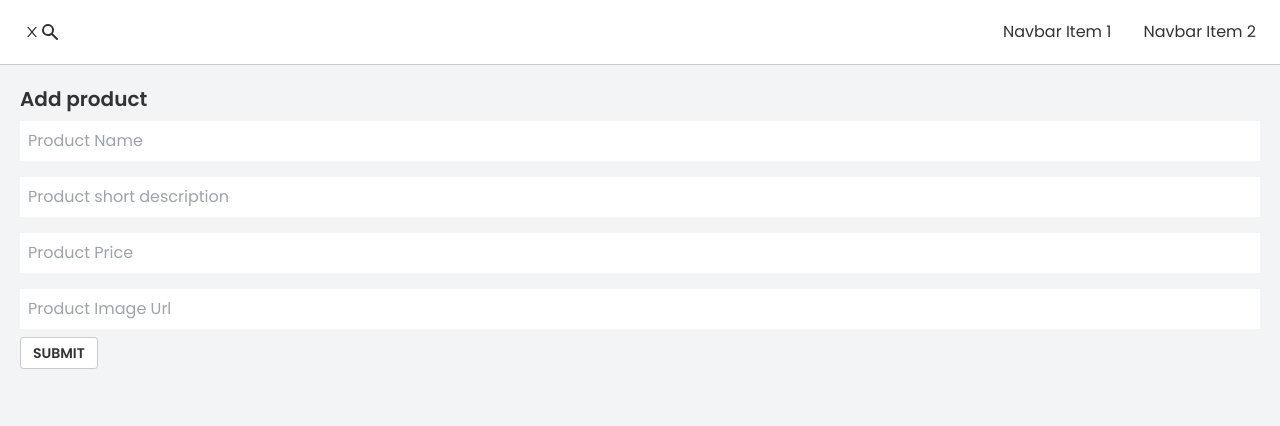
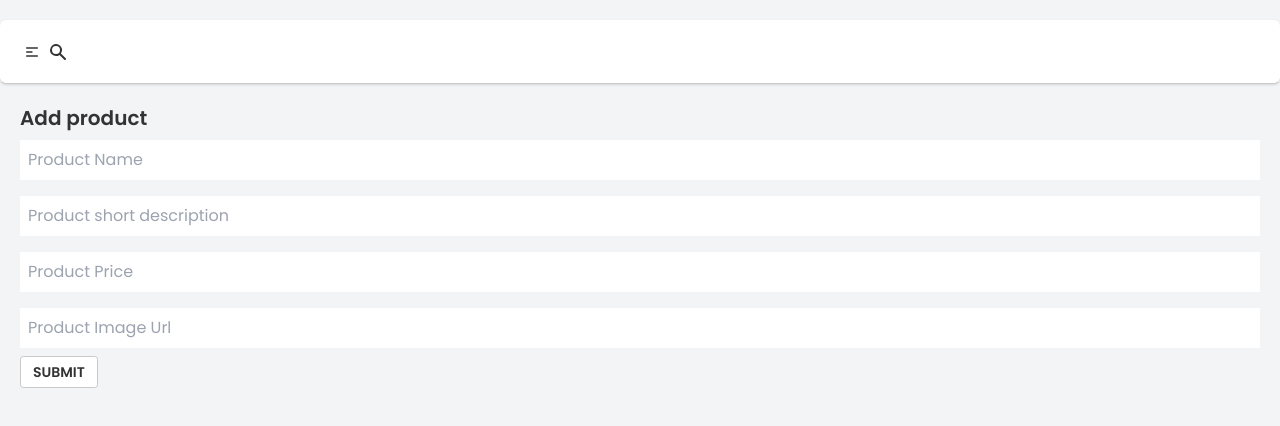
Before and after one commit to BadgerSIO/b2b-admin-control, a Next.js app: page /addproduct in a window 1280 px wide. Shown: the top 426 px of the page. Built offline with nearby package versions, Linux system fonts and the light colour scheme.

Commit message:
nav design changed

```diff
--- a/app/customers/page.js
+++ b/app/customers/page.js
@@ -1,20 +1,21 @@
 import { HiPlus } from "react-icons/hi";
 import CustomerCard from "./CustomerCard";
 
-const Customers = async () => {
+const Customers = async (props) => {
   const res = await fetch(
     "https://product-management-server-omega.vercel.app/orders"
   );
   const data = await res.json();
+  console.log(props);
   return (
-    <section className="w-full px-5">
+    <section className="w-full px-5 container">
       <div className="flex justify-between my-5">
         <h1 className="text-2xl capitalize font-semibold">My Customers</h1>
         <button className="btn btn-outline btn-sm border-borderGray">
           <HiPlus />
         </button>
       </div>
-      <div className="grid grid-cols-1 ">
+      <div className="grid grid-cols-fluid2 gap-5 ">
         {data?.map((order) => (
           <CustomerCard key={order._id} order={order} />
         ))}
--- a/app/layout.js
+++ b/app/layout.js
@@ -7,6 +7,7 @@ import {
   HiOutlineInboxIn,
   HiOutlineFolder,
   HiOutlineUsers,
+  HiOutlineMenuAlt1,
 } from "react-icons/hi";
 import { AiOutlineClose } from "react-icons/ai";
 import { BsBox } from "react-icons/bs";
@@ -26,11 +27,11 @@ export default function RootLayout({ children }) {
   return (
     <html data-theme="wireframe" lang="en">
       <body className={`${poppins.className} bg-gray-100`}>
-        <div className="drawer">
+        <div className="drawer ">
           <input id="b2bdrawer" type="checkbox" className="drawer-toggle" />
           <div className="drawer-content flex flex-col">
             {/* <!-- Navbar --> */}
-            <div className="w-full navbar bg-white border-b border-borderGray">
+            <div className="w-full navbar bg-white border-b border-borderGray container lg:mt-5 shadow lg:rounded-md">
               <div className="flex-none lg:hidden">
                 <label htmlFor="b2bdrawer" className="btn btn-square btn-ghost">
                   <svg
@@ -49,20 +50,17 @@ export default function RootLayout({ children }) {
                 </label>
               </div>
               <div className="flex-1 px-2 mx-2">
-                <label htmlFor="b2bdrawer" className=" hidden lg:inline-block">
-                  <AiOutlineClose />
+                <label
+                  htmlFor="b2bdrawer"
+                  className=" hidden lg:inline-block mr-2"
+                >
+                  <HiOutlineMenuAlt1 />
                 </label>
                 <HiSearch className="text-xl" />
               </div>
               <div className="flex-none hidden lg:block">
                 <ul className="menu menu-horizontal">
                   {/* <!-- Navbar menu content here --> */}
-                  <li>
-                    <a>Navbar Item 1</a>
-                  </li>
-                  <li>
-                    <a>Navbar Item 2</a>
-                  </li>
                 </ul>
               </div>
             </div>
@@ -74,7 +72,7 @@ export default function RootLayout({ children }) {
             <ul className="menu p-4 w-80 bg-base-100">
               {/* <!-- Sidebar content here --> */}
               <li>
-                <Link href={"/"} className="flex items-center">
+                <Link href={"/"} className="flex items-center mt-5">
                   <HiOutlineHome className="text-3xl text-gray-500" /> Dashboard
                 </Link>
               </li>
@@ -107,7 +105,7 @@ export default function RootLayout({ children }) {
               </li>
 
               <li className="absolute -top-1 right-0 ">
-                <label htmlFor="b2bdrawer" className="btn btn-square btn-ghost">
+                <label htmlFor="b2bdrawer" className="cursor-pointer">
                   <AiOutlineClose />
                 </label>
               </li>
--- a/tailwind.config.js
+++ b/tailwind.config.js
@@ -9,12 +9,16 @@ module.exports = {
     "./src/**/*.{js,ts,jsx,tsx}",
   ],
   theme: {
+    container: {
+      center: true,
+    },
     extend: {
       colors: {
         borderGray: "#cacaca",
       },
       gridTemplateColumns: {
         fluid: "repeat(auto-fit,minmax(10rem,1fr))",
+        fluid2: "repeat(auto-fit,minmax(20rem,1fr))",
       },
     },
   },
```
